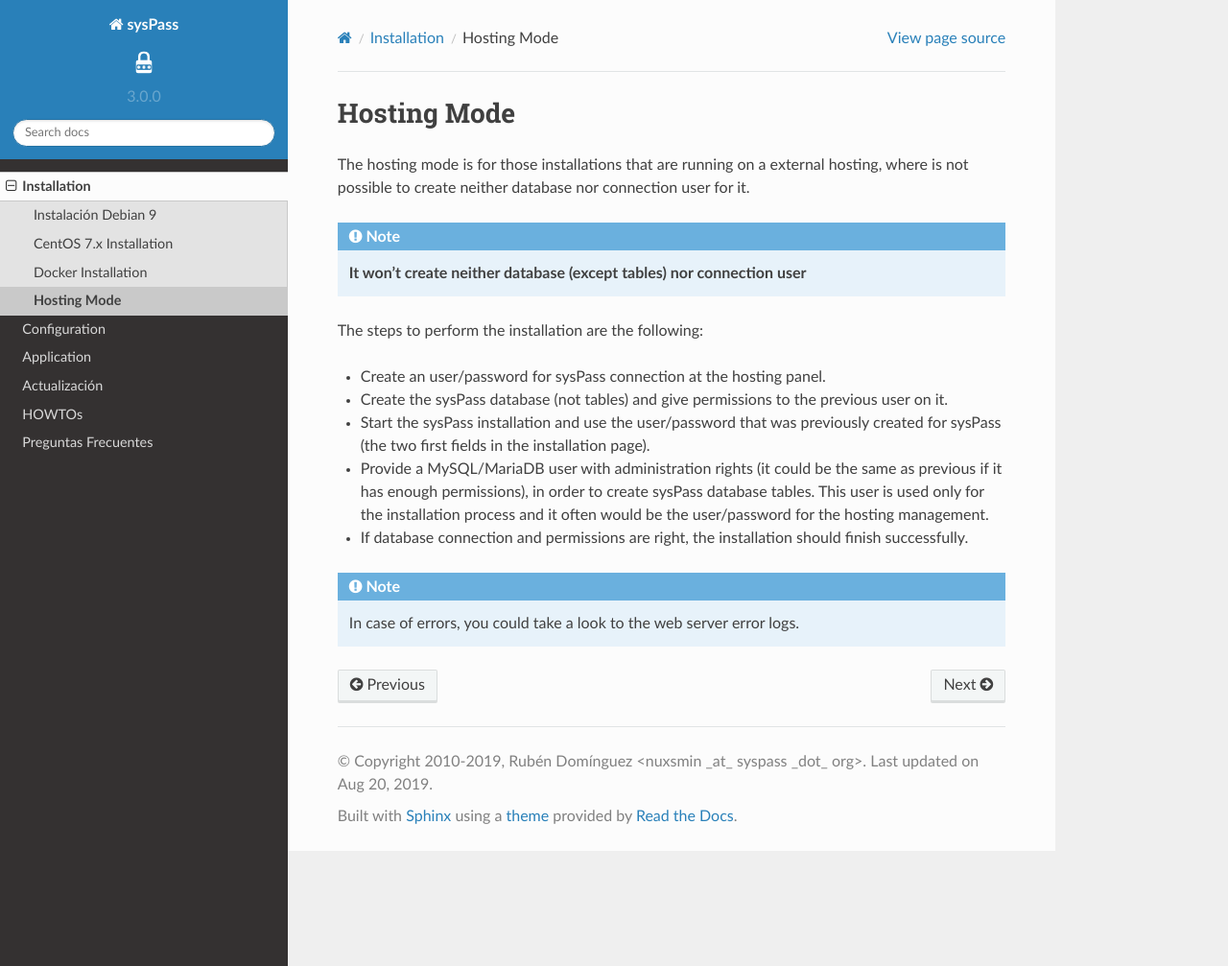
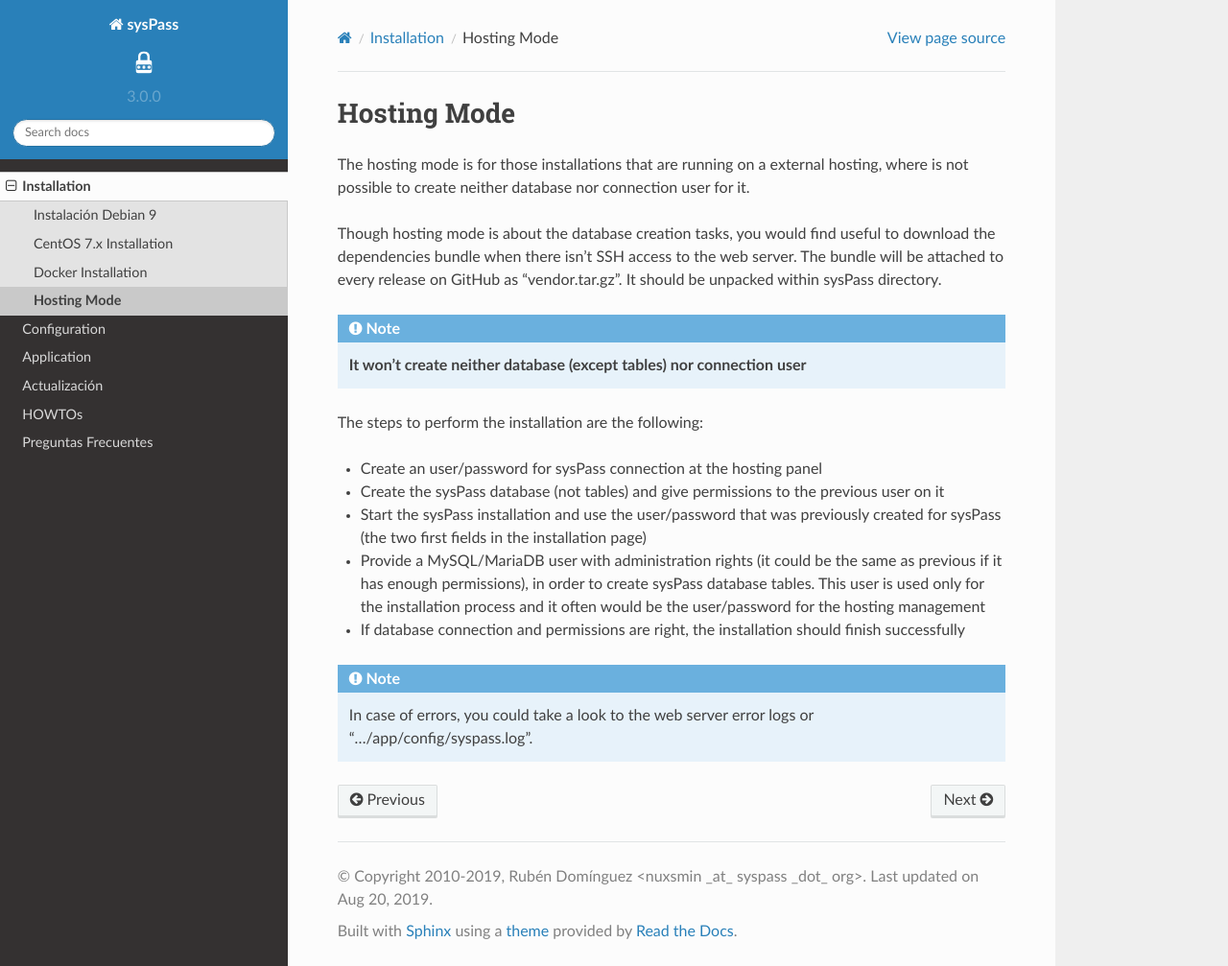
Before and after one commit to sysPass/sysPass-doc, a Sphinx documentation site: the page built from docs/source/installing/hostingmode.rst, in a window 1280 px wide and 1007 px high. Shown: the whole window at 96% size. Built offline with Sphinx 7.4.7 and the Read the Docs theme 2.0.0, drawn with Linux system fonts in a browser that asks for light colours; pages that are not in the unit, such as notebooks, are missing from menus.

Commit message:
[MOD] Write down some instructions on how to use the vendor package

```diff
--- a/docs/source/installing/hostingmode.rst
+++ b/docs/source/installing/hostingmode.rst
@@ -3,17 +3,18 @@
 
 The hosting mode is for those installations that are running on a external hosting, where is not possible to create neither database nor connection user for it.
 
+Though hosting mode is about the database creation tasks, you would find useful to download the dependencies bundle when there isn't SSH access to the web server. The bundle will be attached to every release on GitHub as "vendor.tar.gz". It should be unpacked within sysPass directory.
 
 .. note::
   **It won't create neither database (except tables) nor connection user**
 
 The steps to perform the installation are the following:
 
-* Create an user/password for sysPass connection at the hosting panel.
-* Create the sysPass database (not tables) and give permissions to the previous user on it.
-* Start the sysPass installation and use the user/password that was previously created for sysPass (the two first fields in the installation page).
-* Provide a MySQL/MariaDB user with administration rights (it could be the same as previous if it has enough permissions), in order to create sysPass database tables. This user is used only for the installation process and it often would be the user/password for the hosting management.
-* If database connection and permissions are right, the installation should finish successfully.
+* Create an user/password for sysPass connection at the hosting panel
+* Create the sysPass database (not tables) and give permissions to the previous user on it
+* Start the sysPass installation and use the user/password that was previously created for sysPass (the two first fields in the installation page)
+* Provide a MySQL/MariaDB user with administration rights (it could be the same as previous if it has enough permissions), in order to create sysPass database tables. This user is used only for the installation process and it often would be the user/password for the hosting management
+* If database connection and permissions are right, the installation should finish successfully
 
 .. note::
-  In case of errors, you could take a look to the web server error logs.
+  In case of errors, you could take a look to the web server error logs or ".../app/config/syspass.log".
```
